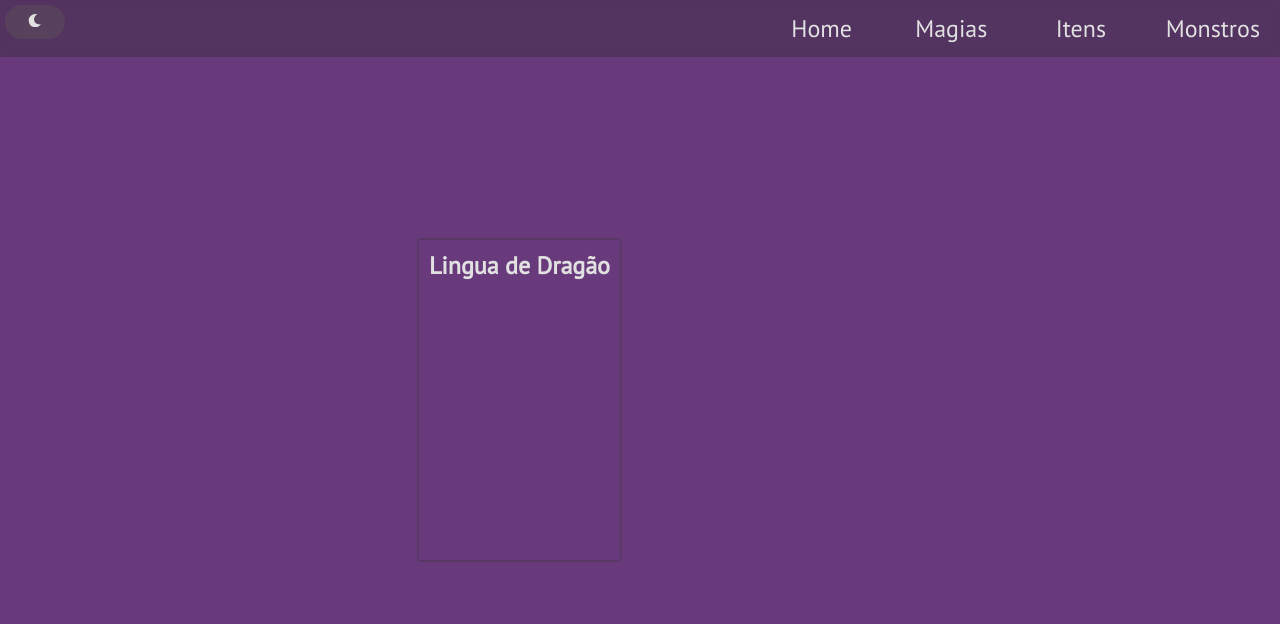
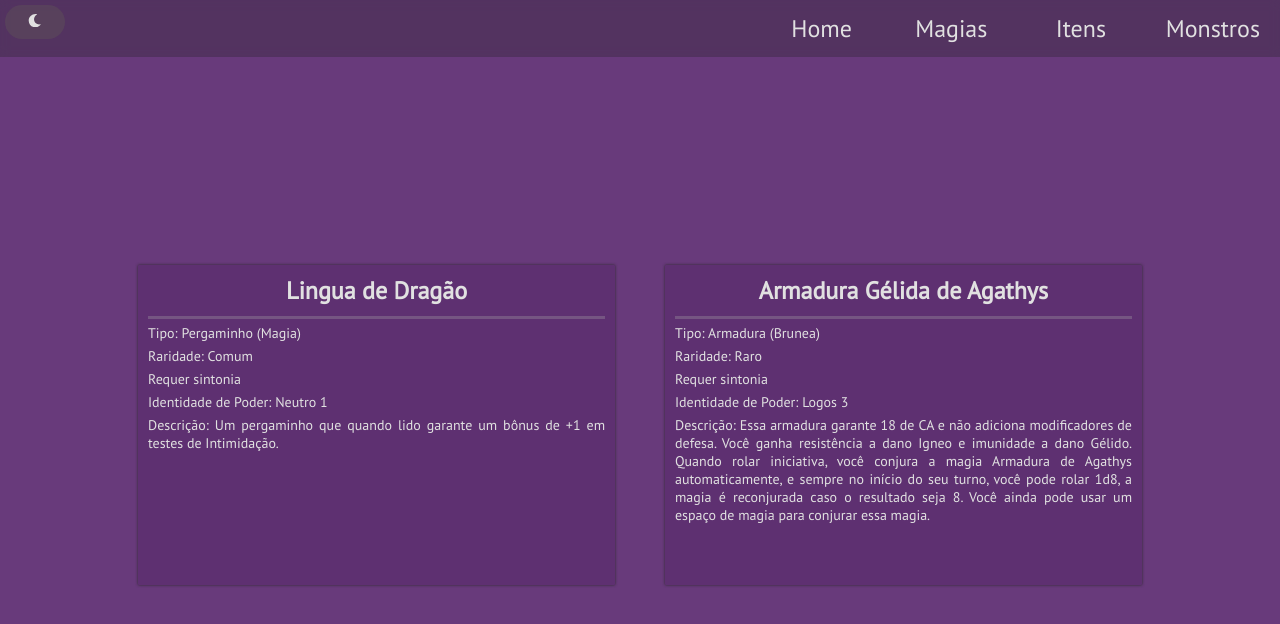
Before and after one commit to icastelito/RPG-content-cards, a React (Vite) app: page /itens in a window 1280 px wide. Shown: the top 624 px of the page. Built offline with nearby package versions, Linux system fonts and the light colour scheme; no server answers.

Commit message:
WorkComputer 16022024 1327

```diff
--- a/src/components/ItensShowcase/index.tsx
+++ b/src/components/ItensShowcase/index.tsx
@@ -9,7 +9,16 @@ const ItensShowcase: React.FC<ItensShowcaseProps> = ({ itensList }) => (
   <S.Showcase>
     {itensList.map((item) => (
       <S.ShowcaseContent key={item.id} >
-        <S.SpellName> {item.name} </S.SpellName>
+        <S.ItemName> {item.name} </S.ItemName>
+        <S.horizontalLine />
+        <S.ItemType> Tipo: {item.type} ({item.subtype}) </S.ItemType>
+        <S.ItemRarity> Raridade: {item.rarity} </S.ItemRarity>
+          {item.attunement ? <S.ItemComponents> Requer sintonia </S.ItemComponents> : <></>}
+        <S.ItemPowerIdentity> Identidade de Poder: {item.powerIdentity} </S.ItemPowerIdentity>
+        <S.ItemDescription> Descrição: {item.description} </S.ItemDescription>
+
+
+
       </S.ShowcaseContent>
     ))}
   </S.Showcase>
--- a/src/components/ItensShowcase/styles.ts
+++ b/src/components/ItensShowcase/styles.ts
@@ -3,72 +3,76 @@ import styled from "styled-components";
 export const Showcase = styled.section`
   display: grid;
   grid-template-columns: repeat(2, 1fr);
-  grid-gap: 20px;
+  grid-gap: 30px;
   justify-items: stretch;
-  border-radius: 10px;
-  width: 100%;
+  border-radius: 5px;
+  align-items: start;
+  width: 80%;
+  margin-top: 50px;
 `;
 
 export const ShowcaseContent = styled.div`
   display: flex;
   flex-direction: column;
   min-height: 300px;
-  background-color: ${(props) => props.theme.colors.primary};
+  background-color: ${(props) => props.theme.colors.primaryDark};
   border-radius: 1px;
-  box-shadow: 0 0 3px #333;
+  box-shadow: 0 0 3px ${(props) => props.theme.colors.blackLight};
   margin: 10px;
   padding: 10px;
-  color: #f9f9f9;
+  color: ${(props) => props.theme.colors.fontColorStandard};
 `;
 
-export const SpellName = styled.h1`
+export const ItemName = styled.h1`
   font-size: 24px;
   font-weight: bold;
   text-align: center;
   margin: 0;
+  margin-bottom: 10px;
 `;
 
-export const SpellLevelSchool = styled.h2`
-  font-size: 18px;
-  font-style: italic;
-  font-weight: bold;
-  text-align: center;
+export const ItemType = styled.p`
+  font-size: 14px;
+  text-align: justify;
   margin: 0;
+  margin-top: 5px;
+`;
+
+export const ItemRarity = styled.p`
+  font-size: 14px;
+  text-align: justify;
+  margin: 0;
+  margin-top: 5px;
+`;
+
+export const ItemPowerIdentity = styled.p`
+  font-size: 14px;
+  text-align: justify;
+  margin: 0;
+  margin-top: 5px;
 `;
 
 
-export const SpellDescription = styled.p`
+export const ItemDescription = styled.p`
   font-size: 14px;
   text-align: justify;
   margin: 0;
+  margin-top: 5px;
 `;
 
-export const SpellCastingTime = styled.p`
+
+
+export const ItemComponents = styled.p`
   font-size: 14px;
   text-align: justify;
   margin: 0;
+  margin-top: 5px;
 `;
 
-export const SpellRange = styled.p`
-  font-size: 14px;
-  text-align: justify;
-  margin: 0;
-`;
 
-export const SpellComponents = styled.p`
-  font-size: 14px;
-  text-align: justify;
-  margin: 0;
-`;
-
-export const SpellDuration = styled.p`
-  font-size: 14px;
-  text-align: justify;
-  margin: 0;
-`;
 
 export const horizontalLine = styled.div`
-  background-color: ${(props) => props.theme.colors.greyLight};
+  background-color: ${(props) => props.theme.getColor("greyLight",0.3)};
   height: 3px;
   margin: 0;
   align-self: center;
--- a/src/components/SpellsShowcase/styles.ts
+++ b/src/components/SpellsShowcase/styles.ts
@@ -3,7 +3,7 @@ import styled from "styled-components";
 export const Showcase = styled.section`
   display: grid;
   grid-template-columns: repeat(2, 1fr);
-  grid-gap: 55px;
+  grid-gap: 30px;
   justify-items: stretch;
   border-radius: 5px;
   align-items: start;
@@ -15,12 +15,12 @@ export const ShowcaseContent = styled.div`
   display: flex;
   flex-direction: column;
   min-height: 300px;
-  background-color: ${(props) => props.theme.getColor("primaryLight", 0.4)};
+  background-color: ${(props) => props.theme.colors.primaryDark};
   border-radius: 1px;
-  box-shadow: 0 0 3px #333;
+  box-shadow: 0 0 3px ${(props) => props.theme.colors.blackLight};
   margin: 10px;
   padding: 10px;
-  color: #f9f9f9;
+  color: ${(props) => props.theme.colors.fontColorStandard};
 `;
 
 export const SpellName = styled.h1`
@@ -37,7 +37,6 @@ export const SpellLevelSchool = styled.h2`
   text-align: center;
   margin: 0;
 `;
-
 
 export const SpellDescription = styled.p`
   font-size: 14px;
@@ -70,7 +69,7 @@ export const SpellDuration = styled.p`
 `;
 
 export const horizontalLine = styled.div`
-  background-color: rgba(255, 255, 255, 0.1);
+  background-color: ${(props) => props.theme.getColor("greyLight",0.3)};
   height: 3px;
   margin: 0;
   align-self: center;
--- a/src/mocks/Items/testitens.tsx
+++ b/src/mocks/Items/testitens.tsx
@@ -3,7 +3,9 @@ export interface ItensProps {
   name: string;
   attunement: boolean;
   type: string;
+  subtype: string;
   rarity: string;
+  powerIdentity: string[];
   description: string[];
 }
 
@@ -14,8 +16,21 @@ export const itensTest: ItensProps[] = [
     name: "Lingua de Dragão",
     attunement: true,
     type: "Pergaminho",
+    subtype: "Magia",
     rarity: "Comum",
+    powerIdentity: ["Neutro 1"],
     description: ["Um pergaminho que quando lido garante um bônus de +1 em testes de Intimidação."]
 
   },
+  {
+    id: 2,
+    name: "Armadura Gélida de Agathys",
+    attunement: true,
+    type: "Armadura",
+    subtype: "Brunea",
+    rarity: "Raro",
+    powerIdentity: ["Logos 3"],
+    description: ["Essa armadura garante 18 de CA e não adiciona modificadores de defesa. ", "Você ganha resistência a dano Igneo e imunidade a dano Gélido. ", "Quando rolar iniciativa, você conjura a magia Armadura de Agathys automaticamente, e sempre no início do seu turno, você pode rolar 1d8, a magia é reconjurada caso o resultado seja 8. Você ainda pode usar um espaço de magia para conjurar essa magia."]
+
+  },
 ]
```
